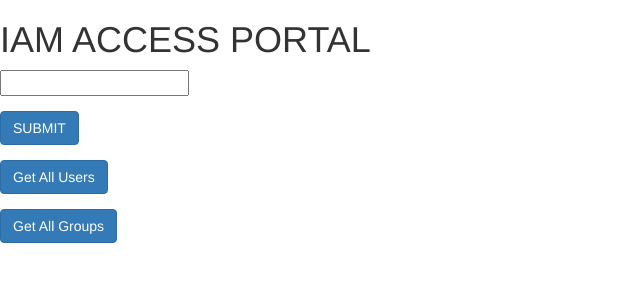
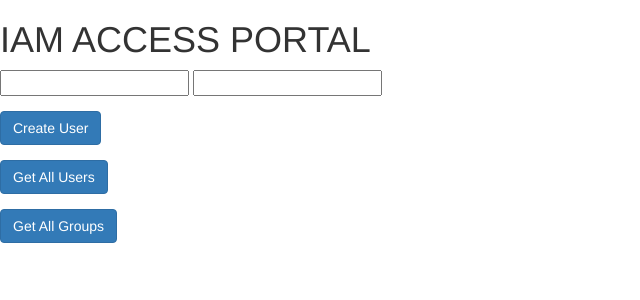
Before and after one commit to nadarashwin/flask_boto_aws, a Flask app: page / in a window 1280 px wide. Shown: the top 300 px of the page, without its empty margins (0-640 px from the left). Run offline with Flask 2, Linux system fonts and the light colour scheme; some libraries are stand-ins or nearby versions.

Commit message:
enabled threding and feature for creating user

```diff
--- a/server.py
+++ b/server.py
@@ -3,6 +3,7 @@
 from flask import Flask, redirect, url_for, render_template,request
 import key
 import boto
+from boto.exception import BotoServerError
 
 app = Flask(__name__)
 
@@ -16,9 +17,20 @@ def hello_world():
 @app.route('/send', methods=['GET', 'POST'])
 def send():
 	if request.method == "POST":
-		age=request.form['age']
-		return render_template('age.html', age=age)
-	return render_template('index.html')
+		user=request.form['create_user']
+		passw=request.form['password']
+		try:
+			b = conn.create_user(user)
+			b = "username with " + str(user) + "has been created"
+			try:
+				c = conn.create_login_profile(user,passw)
+				c = "password for " + str(user) + "has been created"
+			except BotoServerError, f:
+				c = f.message
+		except BotoServerError, e:
+			b = e.message
+		return render_template('age.html', _user=b, _pass=c)
+#	return render_template('index.html')
 
 
 @app.route('/get_all_users', methods=['GET', 'POST'])
@@ -44,4 +56,4 @@ def get_all_groups():
         	return render_template("mand1.html", num=d)
 
 if __name__ == "__main__":
-        app.run(debug=True)
+        app.run(debug=True, threaded=True)
--- a/templates/age.html
+++ b/templates/age.html
@@ -6,6 +6,6 @@
 	</head>
 
 	<body>
-	<h1> YOur age is {{ age }} </h1>
+	<h1>  {{ _user }} {{ _pass }}  </h1>
 	</body>
 </html>
--- a/templates/index.html
+++ b/templates/index.html
@@ -9,9 +9,10 @@
 	<h1> IAM ACCESS PORTAL </h1>
 	<form method="POST" action="/send">
 		<div class="form-group">
-		<input type="text" name="age">
+		<input type="text" name="create_user">
+		<input type="password" name="password" id="password">
 		</div>
-	<input class="btn btn-primary" type="submit" value="SUBMIT">
+	<input class="btn btn-primary" type="submit" value="Create User">
 	</form>
 
         <form method="GET" action="/get_all_users">
```
Also changed, not shown: 1 other file.
